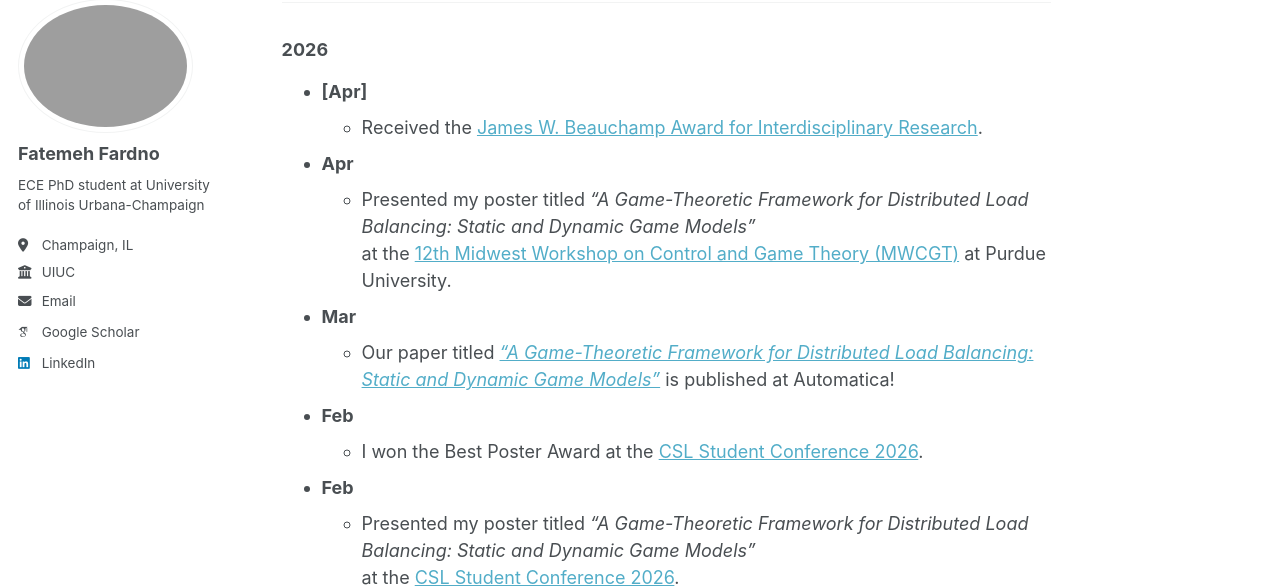
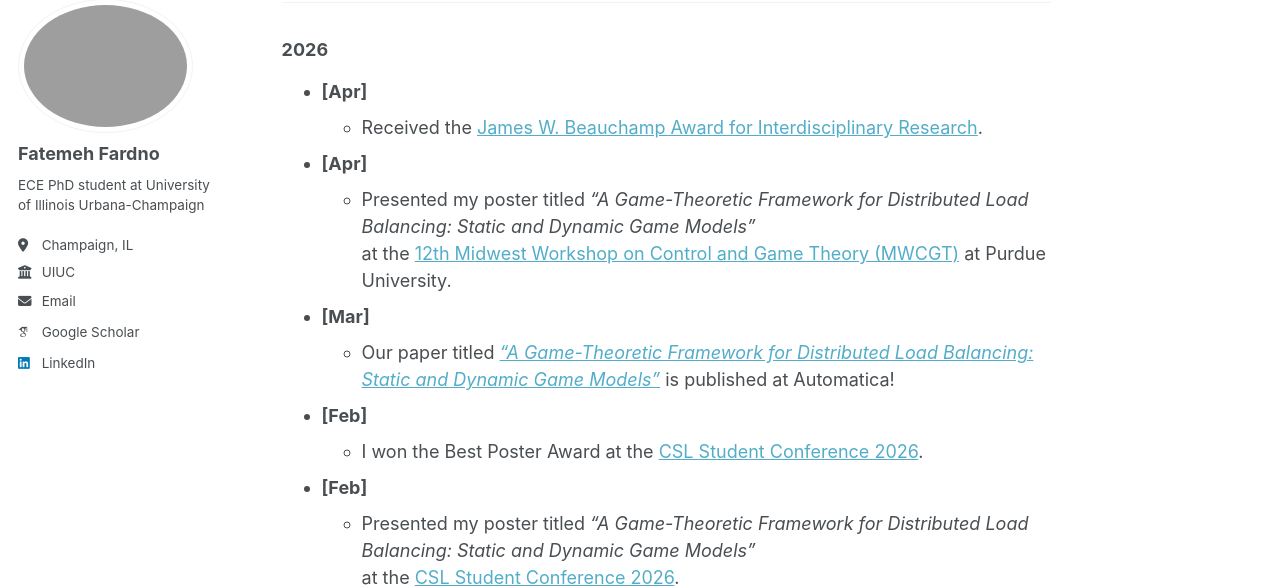
Before and after one commit to ffardno/ffardno.github.io, a Jekyll site: the page built from _pages/about.md, in a window 1280 px wide and 900 px high, scrolled down 598 px. Shown: the part 107-695 px from the top of the window. Built offline with Jekyll 4.4.1, drawn with Linux system fonts in a browser that asks for light colours; some web fonts are replaced.

```diff
--- a/_pages/about.md
+++ b/_pages/about.md
@@ -23,17 +23,17 @@ Before starting my PhD, I worked as a software engineer at [Microchip Technology
   - Received the [James W. Beauchamp Award for Interdisciplinary Research](https://ece.illinois.edu/academics/grad/awards/beauchamp).
 
 
-- **Apr**
+- **[Apr]**
   - Presented my poster titled *“A Game-Theoretic Framework for Distributed Load Balancing: Static and Dynamic Game Models”*
     at the [12th Midwest Workshop on Control and Game Theory (MWCGT)](https://sites.google.com/view/mwcgt/home?authuser=0) at Purdue University.
 
-- **Mar**
+- **[Mar]**
   - Our paper titled [*“A Game-Theoretic Framework for Distributed Load Balancing: Static and Dynamic Game Models”*](https://www.sciencedirect.com/science/article/abs/pii/S0005109825006958) is published at Automatica!
 
-- **Feb**
+- **[Feb]**
   - I won the Best Poster Award at the [CSL Student Conference 2026](https://studentconference.csl.illinois.edu/).
 
-- **Feb**
+- **[Feb]**
   - Presented my poster titled *“A Game-Theoretic Framework for Distributed Load Balancing: Static and Dynamic Game Models”*
     at the [CSL Student Conference 2026](https://studentconference.csl.illinois.edu/).
 
```
